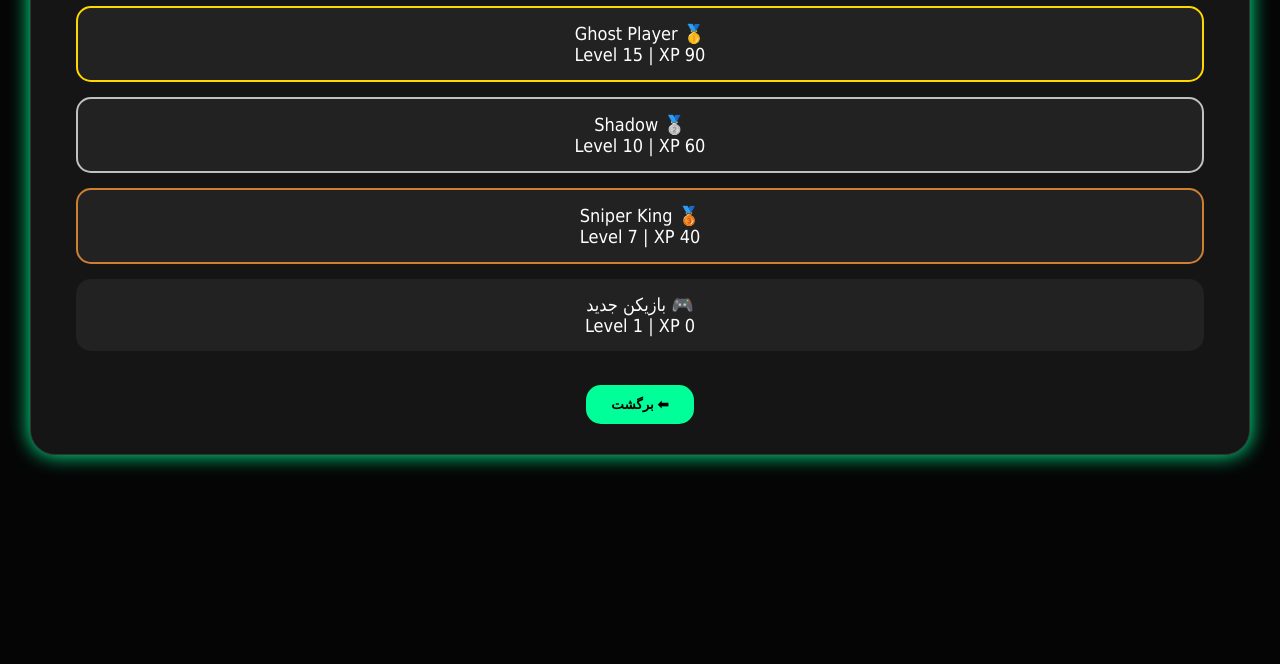
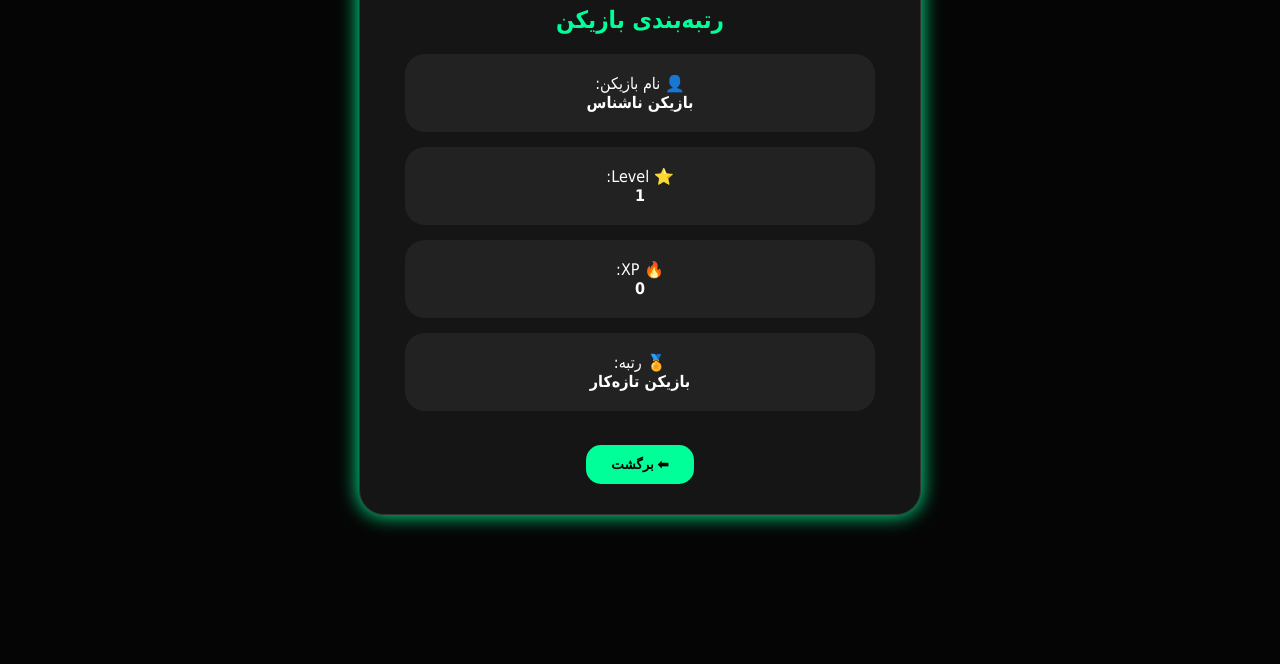
Before and after one commit to alisanjooui9-lang/Ghost-Academy-Beta, a plain HTML site: page leaderboard.html in a window 1280 px wide. Shown: the part 136-800 px from the top of the page. Drawn offline with Linux system fonts and the light colour scheme.

Commit message:
لیدر برد

```diff
--- a/leaderboard.html
+++ b/leaderboard.html
@@ -7,6 +7,7 @@
 <meta name="viewport" content="width=device-width, initial-scale=1.0">
 
 <title>Leaderboard | Ghost Academy</title>
+
 
 <style>
 
@@ -24,6 +25,8 @@ text-align:center;
 
 .box{
 
+max-width:500px;
+margin:auto;
 background:#151515;
 padding:30px;
 border-radius:25px;
@@ -33,7 +36,7 @@ box-shadow:0 0 20px #00ff99;
 }
 
 
-h1{
+h1,h2{
 
 color:#00ff99;
 
@@ -44,32 +47,9 @@ color:#00ff99;
 .player{
 
 background:#222;
+padding:20px;
 margin:15px;
-padding:15px;
-border-radius:15px;
-font-size:18px;
-
-}
-
-
-
-.gold{
-
-border:2px solid gold;
-
-}
-
-
-.silver{
-
-border:2px solid silver;
-
-}
-
-
-.bronze{
-
-border:2px solid #cd7f32;
+border-radius:20px;
 
 }
 
@@ -82,8 +62,10 @@ border:0;
 padding:12px 25px;
 border-radius:15px;
 font-weight:bold;
+cursor:pointer;
 
 }
+
 
 </style>
 
@@ -97,60 +79,74 @@ font-weight:bold;
 
 
 <h1>
-🏆 جدول رتبه‌بندی بازیکنان
+🏆 Leaderboard
 </h1>
 
 
-<div class="player gold">
+<h2>
+رتبه‌بندی بازیکن
+</h2>
 
-🥇 Ghost Player
+
+
+<div class="player">
+
+👤 نام بازیکن:
 
 <br>
 
-Level 15 | XP 90
+<b id="name">
+بازیکن ناشناس
+</b>
 
 </div>
 
 
 
-<div class="player silver">
+<div class="player">
 
-🥈 Shadow
+⭐ Level:
 
 <br>
 
-Level 10 | XP 60
+<b id="level">
+1
+</b>
 
 </div>
 
 
 
-<div class="player bronze">
+<div class="player">
 
-🥉 Sniper King
+🔥 XP:
 
 <br>
 
-Level 7 | XP 40
+<b id="xp">
+0
+</b>
 
 </div>
 
 
 
-
 <div class="player">
 
-🎮 بازیکن جدید
+🏅 رتبه:
 
 <br>
 
-Level 1 | XP 0
+<b id="rank">
+بازیکن تازه‌کار
+</b>
 
 </div>
 
 
 
 <br>
+
 
 
 <a href="index.html">
@@ -162,7 +158,54 @@ Level 1 | XP 0
 </a>
 
 
+
 </div>
+
+
+
+
+<script>
+
+
+let name = localStorage.getItem("username") || "بازیکن ناشناس";
+
+let xp = Number(localStorage.getItem("xp")) || 0;
+
+let level = Number(localStorage.getItem("level")) || 1;
+
+
+
+document.getElementById("name").innerHTML=name;
+
+document.getElementById("xp").innerHTML=xp;
+
+document.getElementById("level").innerHTML=level;
+
+
+
+let rank="بازیکن تازه‌کار";
+
+
+if(level>=5){
+
+rank="🔥 بازیکن حرفه‌ای";
+
+}
+
+
+if(level>=10){
+
+rank="👑 استاد Ghost";
+
+}
+
+
+
+document.getElementById("rank").innerHTML=rank;
+
+
+
+</script>
 
 
 </body>
```
